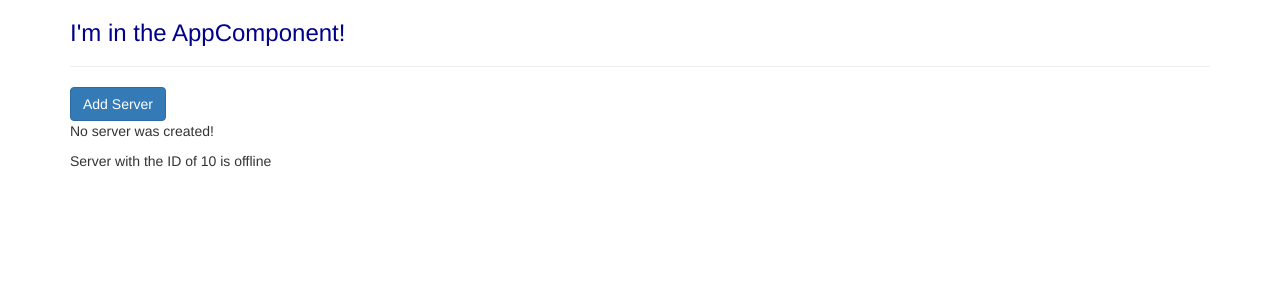
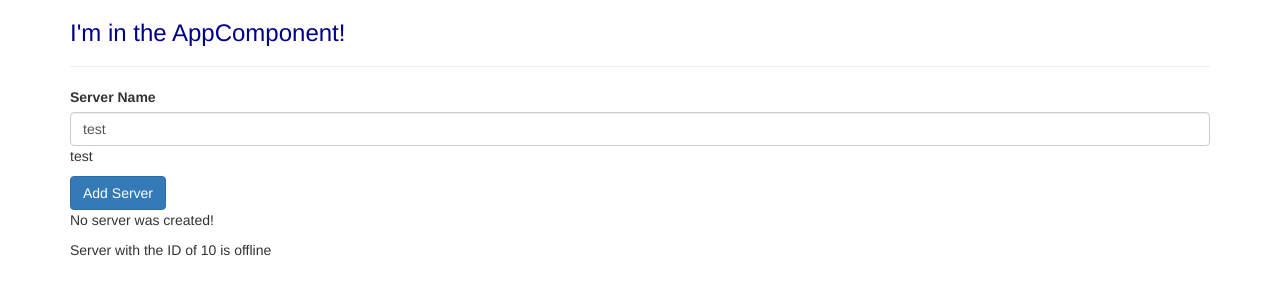
Before and after one commit to taylorgehrts/my-first-ng-app, an Angular app: page / in a window 1280 px wide. Shown: the top 300 px of the page. Built offline with nearby package versions, Linux system fonts and the light colour scheme.

Commit message:
learned about two way binding

```diff
--- a/src/app/servers/servers.component.html
+++ b/src/app/servers/servers.component.html
@@ -1,3 +1,11 @@
+<label>Server Name</label>
+<!-- <input type="text"
+class="form-control"
+(input)="onUpdateServerName($event)"> -->
+<input type="text"
+class="form-control"
+[(ngModel)]="serverName">
+<p>{{ serverName }}</p>
 <button
 class="btn btn-primary"
 [disabled]="!allowNewServer"
--- a/src/app/servers/servers.component.ts
+++ b/src/app/servers/servers.component.ts
@@ -7,7 +7,8 @@
 })
 export class ServersComponent {
   allowNewServer: boolean = false;
-  serverCreationStatus = 'No server was created!'
+  serverCreationStatus = 'No server was created!';
+  serverName = "test";
 
   constructor() {
     setTimeout(()=> {
@@ -19,4 +20,8 @@
     this.serverCreationStatus = "A server was created"
   }
 
+  onUpdateServerName(event: Event) {
+    this.serverName = (<HTMLInputElement>event.target).value;
+
+  }
 }
```
Also changed, not shown: src/app/app.module.ts (+3 -4 lines).
